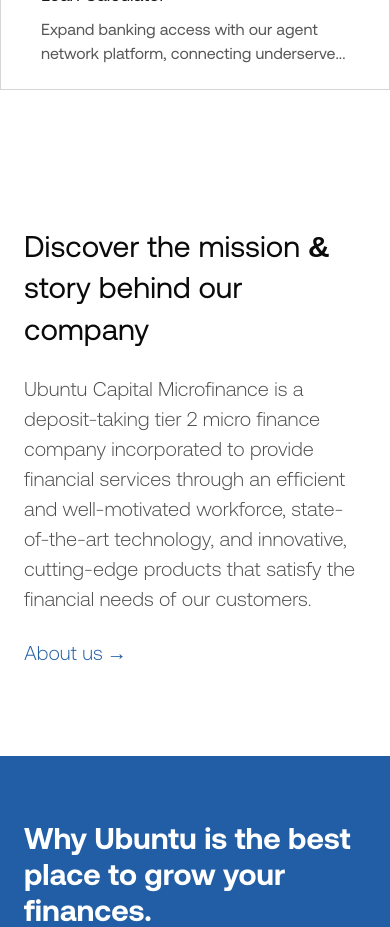
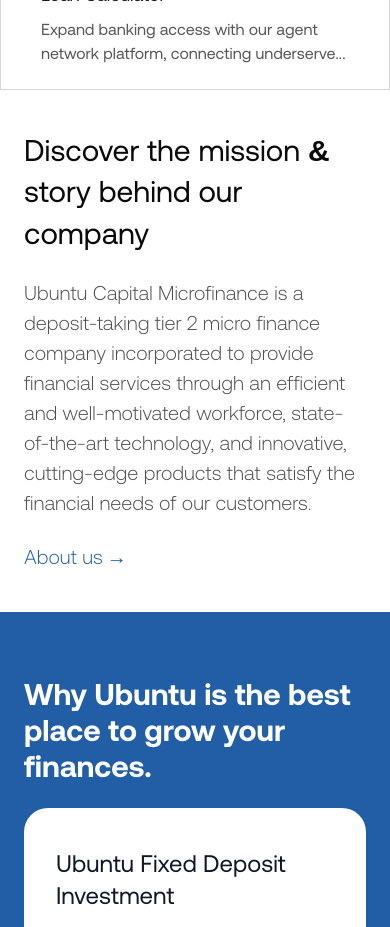
Before and after one commit to Access89/ubuntu-website, a React (Vite) app: page / in a window 390 px wide. Shown: the part 1220-2147 px from the top of the page. Built offline with nearby package versions, Linux system fonts and the light colour scheme.

Commit message:
make padding smaller on smaller screens

```diff
--- a/src/components/landing/Mission.tsx
+++ b/src/components/landing/Mission.tsx
@@ -2,7 +2,7 @@
 
 export default function Mission() {
   return (
-    <section className="pt-24 w-full flex flex-col-reverse lg:flex-row items-center justify-between gap-10 px-6 md:px-10 2xl:px-3 py-12 bg-white">
+    <section className="lg:pt-24 w-full flex flex-col-reverse lg:flex-row items-center justify-between gap-10 px-6 md:px-10 2xl:px-3 md:py-12 bg-white">
       {/* Left - Logo / Brand */}
       <div className="hidden lg:block text-[#754C2A] text-left lg:w-1/2">
         <div className="border-l-4 md:border-l-8 border-[#754C2A] pl-4 md:pl-6 montserrat py-5">
```
